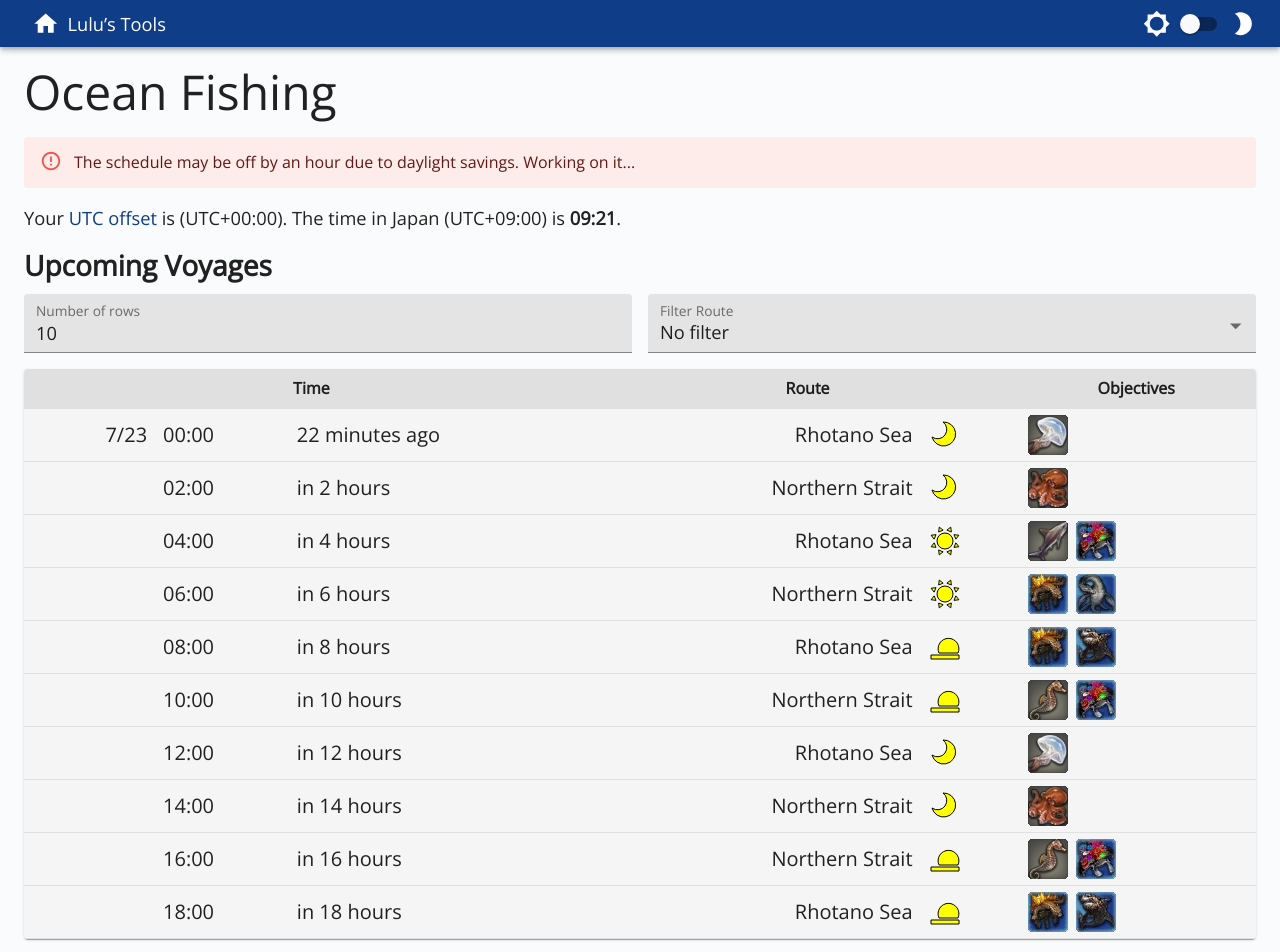
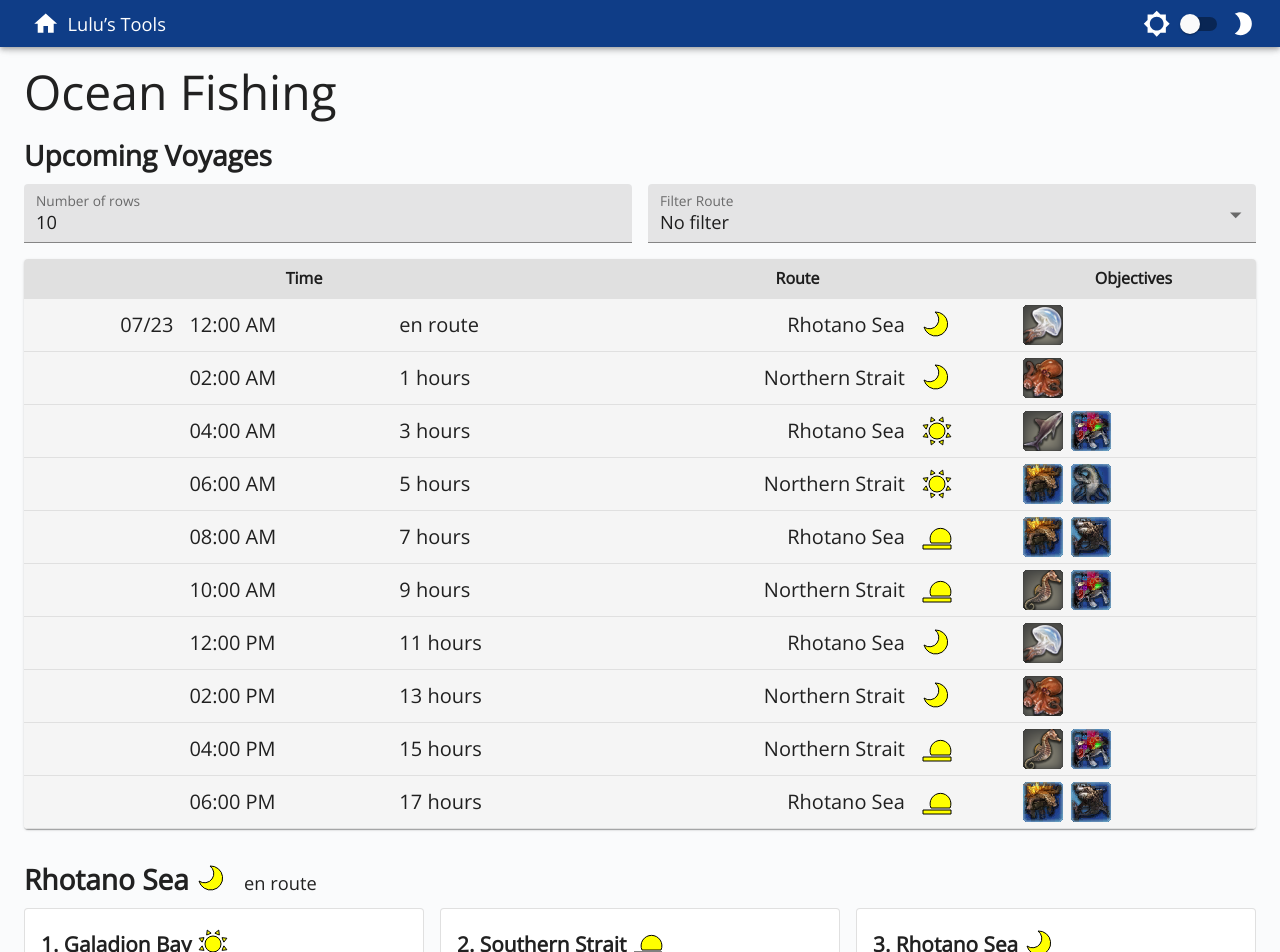
Before and after one commit to pillowfication/ffxiv, a Next.js app: page /ocean-fishing in a window 1280 px wide. Shown: the top 952 px of the page. Built offline with nearby package versions, Linux system fonts and the light colour scheme; a small style sheet from the web is missing.

Commit message:
fix ocean fishing times

```diff
--- a/pages/ocean-fishing.js
+++ b/pages/ocean-fishing.js
@@ -1,27 +1,17 @@
 import React, { useState, useEffect } from 'react'
-import moment from 'moment'
-import { paddedZero } from '../src/utils'
-import Typography from '@material-ui/core/Typography'
-import Link from '@material-ui/core/Link'
-import Alert from '@material-ui/lab/Alert'
 import Page from '../src/Page'
 import UpcomingVoyages from '../src/ocean-fishing/UpcomingVoyages'
 import RouteInformation from '../src/ocean-fishing/RouteInformation'
 import AchievementsInformation from '../src/ocean-fishing/AchievementsInformation'
 
-const JST_UTC = 540
 const UPDATE_INTERVAL = 30 * 1000
-
-function toUTCString (utc) {
-  return `UTC${utc >= 0 ? '+' : '−'}${paddedZero(Math.abs(utc / 60 | 0))}:${paddedZero(Math.abs(utc) % 60)}`
-}
 
 const OceanFishing = () => {
   const [now, setNow] = useState(null)
   const [selectedRoute, setSelectedRoute] = useState(null)
 
   useEffect(() => {
-    const setTime = () => { setNow(moment()) }
+    const setTime = () => { setNow(new Date()) }
     const interval = setInterval(setTime, UPDATE_INTERVAL)
     setTime()
 
@@ -32,10 +22,6 @@ const OceanFishing = () => {
 
   return (
     <Page title='Ocean Fishing'>
-      <Alert severity='error' style={{ marginBottom: '1em' }}>The schedule may be off by an hour due to daylight savings. Working on it...</Alert>
-      <Typography paragraph>
-        Your <Link href='https://en.wikipedia.org/wiki/UTC_offset'>UTC offset</Link> is ({now ? toUTCString(moment().utcOffset()) : '…'}). The time in Japan ({toUTCString(JST_UTC)}) is <strong>{now ? now.utcOffset(JST_UTC).format('HH:mm') : '…'}</strong>.
-      </Typography>
       <UpcomingVoyages now={now} onSelectRoute={setSelectedRoute} />
       <RouteInformation now={now} selectedRoute={selectedRoute} />
       <AchievementsInformation selectedRoute={selectedRoute} />
--- a/src/ocean-fishing/RouteInformation.js
+++ b/src/ocean-fishing/RouteInformation.js
@@ -1,9 +1,9 @@
 import React from 'react'
-import moment from 'moment'
 import PropTypes from 'prop-types'
-import calculateVoyages, { LULU_EPOCH } from './calculate-voyages'
+import calculateVoyages from './calculate-voyages'
 import { DEST_MAP, TIME_MAP, ROUTE_MAP, FISH_MAP, BLUE_FISH_MAP } from './maps'
 import BAIT_GROUPS from './bait-groups'
+import { timeUntil } from './utils'
 import { makeStyles } from '@material-ui/core/styles'
 import Section from '../Section'
 import Typography from '@material-ui/core/Typography'
@@ -38,10 +38,6 @@ const RouteInformation = ({ now, selectedRoute }) => {
   const routeStops = ROUTE_MAP[name]
     .map((dest, index) => dest + TIMES[(timeIndex + index + 1) % 3])
   const next = calculateVoyages(now, 1, selectedRoute)[0]
-  const nextMoment = LULU_EPOCH.clone()
-    .add(next.day, 'days').add(next.hour, 'hours')
-    .utcOffset(moment().utcOffset())
-  const timeUntil = nextMoment.diff(now)
 
   return (
     <Section
@@ -49,9 +45,7 @@ const RouteInformation = ({ now, selectedRoute }) => {
         <>
           {DEST_MAP[name]} <span className={classes.headerTime}>{TIME_MAP[time]}</span>
           <Typography display='inline' className={classes.headerSub}>
-            next is {timeUntil <= 0
-              ? 'boarding now / en route'
-              : `${moment.duration(timeUntil).humanize(true)} at ${nextMoment.format('HH:mm')}`}
+            {timeUntil(now, next.time, true)}
           </Typography>
         </>
       }
--- a/src/ocean-fishing/UpcomingVoyages.js
+++ b/src/ocean-fishing/UpcomingVoyages.js
@@ -1,10 +1,10 @@
 import React, { useState, useEffect, useRef } from 'react'
 import { useRouter } from 'next/router'
-import moment from 'moment'
 import cn from 'classnames'
 import PropTypes from 'prop-types'
-import calculateVoyages, { LULU_EPOCH } from './calculate-voyages'
+import calculateVoyages from './calculate-voyages'
 import { DEST_MAP, TIME_MAP, OBJECTIVES_MAP, FILTER_MAP } from './maps'
+import { timeUntil } from './utils'
 import { makeStyles } from '@material-ui/core/styles'
 import NoSsr from '@material-ui/core/NoSsr'
 import Grid from '@material-ui/core/Grid'
@@ -193,28 +193,26 @@ const UpcomingVoyages = ({ now, onSelectRoute }) => {
                     {(() => {
                       let previousDate
 
-                      return upcomingVoyages.map(({ day, hour, destinationCode }) => {
-                        const time = LULU_EPOCH.clone()
-                          .add(day, 'days').add(hour, 'hours')
-                          .utcOffset(moment().utcOffset())
-                        const date = time.format('M/D')
+                      return upcomingVoyages.map(({ time, destinationCode }) => {
+                        const dateString = time.toLocaleDateString(undefined, { month: '2-digit', day: '2-digit' })
+                        const timeString = time.toLocaleTimeString(undefined, { hour: '2-digit', minute: '2-digit' })
 
                         return (
                           <TableRow
-                            key={`${day}:${hour}`}
+                            key={time.getTime()}
                             hover={filter === 'none'}
                             className={cn(filter === 'none' && hover === destinationCode && classes.hoverRow)}
                             onMouseOver={handleHoverRow[destinationCode]}
                             onClick={handleSelectRow[destinationCode]}
                           >
                             <TableCell align='right'>
-                              {previousDate !== (previousDate = date) && date}
+                              {previousDate !== (previousDate = dateString) && dateString}
                             </TableCell>
                             <TableCell>
-                              {time.format('HH:mm')}
+                              {timeString}
                             </TableCell>
                             <TableCell>
-                              <span className={classes.timeUntil}>{moment.duration(time.diff(now)).humanize(true)}</span>
+                              <span className={classes.timeUntil}>{timeUntil(now, time)}</span>
                             </TableCell>
                             <TableCell align='right'>
                               {DEST_MAP[destinationCode[0]]}
--- a/src/ocean-fishing/calculate-voyages.js
+++ b/src/ocean-fishing/calculate-voyages.js
@@ -1,17 +1,23 @@
-import moment from 'moment'
+const _9HR = 32400000
 
-// Cycle repeats every 6 days; subtract time to make sure we're in the future
-export const LULU_EPOCH = moment('2020-06-28 00:00+09:00').subtract(666, 'days')
-const DEST_CYCLE = ['N', 'R']
-const TIME_CYCLE = ['D', 'S', 'N']
+// Cycle repeats every 6 days starting at this epoch
+const LULU_EPOCH = 1593270000000 + _9HR
+const DEST_CYCLE = 'NR'
+const TIME_CYCLE = 'DSN'
 
-function calculateVoyages (time, count, filter) {
-  // Important that `time` is UTC+09:00
-  let day = time.diff(LULU_EPOCH, 'days')
-  let hour = time.hour()
+function fromEpoch (day, hour) {
+  return new Date(LULU_EPOCH + day * 86400000 + hour * 3600000 - _9HR)
+}
+
+function calculateVoyages (date, count, filter) {
+  date = new Date(date.getTime() + _9HR)
+  let day = Math.floor((date.getTime() - LULU_EPOCH) / 86400000)
+  let hour = date.getUTCHours()
 
   // Adjust time to fall on the next voyage, including any ongoing
-  if (time.minute() < 45) hour -= 1
+  if (date.getUTCMinutes() < 45) {
+    hour -= 1
+  }
   hour += (hour & 1) ? 2 : 1
   if (hour === 0) {
     day -= 1
@@ -31,7 +37,7 @@ function calculateVoyages (time, count, filter) {
   while (upcomingVoyages.length < count) {
     const destinationCode = DEST_CYCLE[destIndex] + TIME_CYCLE[timeIndex]
     if (!filter || filter.includes(destinationCode)) {
-      upcomingVoyages.push({ day, hour, destinationCode })
+      upcomingVoyages.push({ time: fromEpoch(day, hour), destinationCode })
     }
     if (hour === 23) {
       day += 1
--- /dev/null
+++ b/src/ocean-fishing/utils.js
@@ -0,0 +1,22 @@
+const timeFormat = { hour: 'numeric', minute: 'numeric' }
+
+export function timeUntil (now, then, full) {
+  const diff = then.getTime() - now.getTime()
+  if (diff < -900000) {
+    return 'en route'
+  } else if (diff < 0) {
+    return 'boarding now'
+  } else {
+    const hours = Math.floor(diff / 3600000)
+    const minutes = Math.floor((diff % 3600000) / 60000)
+    if (hours < 1) {
+      return full
+        ? `next is in ${minutes} minutes at ${then.toLocaleString(undefined, timeFormat)}`
+        : `${minutes} minutes`
+    } else {
+      return full
+        ? `next is in ${hours} hours at ${then.toLocaleString(undefined, timeFormat)}`
+        : `${hours} hours`
+    }
+  }
+}
```
